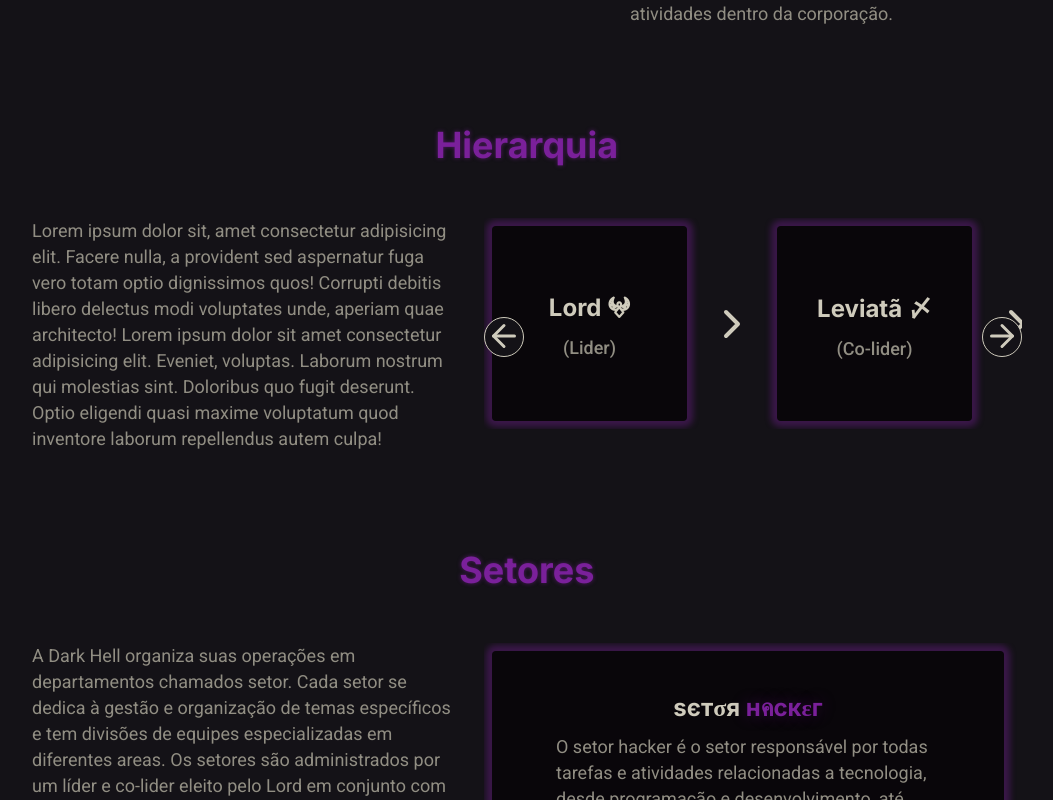
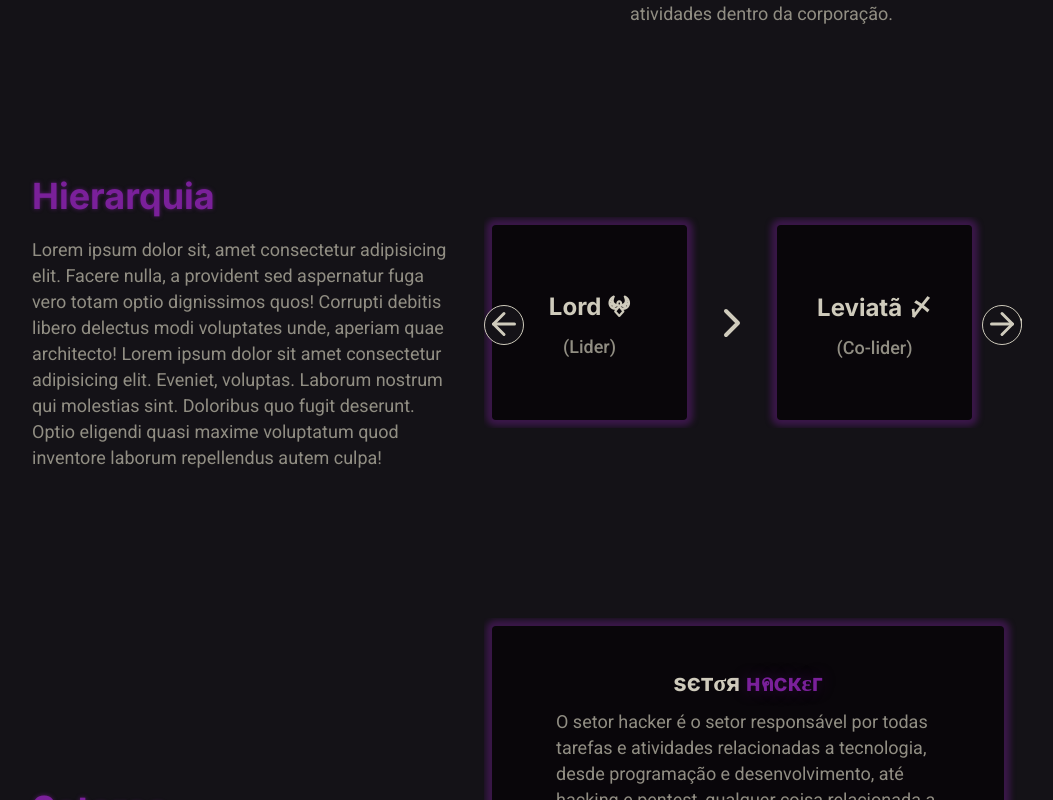
Before and after one commit to tsuyusk/darkhell-site, a Next.js app: page / in a window 1280 px wide. Shown: the part 1840-2640 px from the top of the page, without its empty margins (58-1111 px from the left). Built offline with nearby package versions, Linux system fonts and the light colour scheme.

Commit message:
Send rules to a separate file, redesign hierarchy

```diff
--- a/package.json
+++ b/package.json
@@ -9,6 +9,7 @@
   },
   "dependencies": {
     "js-cookie": "^3.0.1",
+    "nanoid": "^3.2.0",
     "next": "12.0.3",
     "polished": "^4.1.3",
     "react": "17.0.2",
--- /dev/null
+++ b/src/consts/hierarchy.ts
@@ -0,0 +1,32 @@
+export const HIERARCHIES = [
+  {
+    name: 'Lord 𖤍',
+    label: '(Lider)',
+    fullDesc: 'NOT AVAILABLE - 1',
+  },
+  {
+    name: 'Leviatã 〆',
+    label: '(Co-lider)',
+    fullDesc: 'NOT AVAILABLE - 2',
+  },
+  {
+    name: 'Potestade ⸸',
+    label: '(Assembléia)',
+    fullDesc: 'NOT AVAILABLE - 3',
+  },
+  {
+    name: 'Cérbero ૪',
+    label: '(Alto escalão)',
+    fullDesc: 'NOT AVAILABLE - 4',
+  },
+  {
+    name: 'Demônio ᛘ',
+    label: '(Membro Oficial)',
+    fullDesc: 'NOT AVAILABLE - 5',
+  },
+  {
+    name: 'Pecador ⌤',
+    label: '(Novato)',
+    fullDesc: 'NOT AVAILABLE - 6',
+  },
+];
--- /dev/null
+++ b/src/consts/texts.ts
@@ -0,0 +1,57 @@
+export const RULES = [
+  `
+  1b2 - A hierarquia deve ser devidamente respeitada e cada
+  membro deve reconhecer a sua posição e se tiver qualquer
+  descontentamento deve se retratar com a potestade
+  `,
+  `
+    1b3 - Comportamento indesejado não será tolerado, conduta é o
+    básico a ser exigido de todos os membros. A ordem dentro dos
+    meios de comunicação é uma necessidade prioritária.
+    \n
+    \n
+    Proibições: \n Conteúdo sensível ou nocivo, divulgação sem
+    autorização, superior, inatividade por mais que duas ,
+    semanas, áudios com intensão de, perturbar , Mensagens em
+    excesso (spam), Desrespeito no geral, Conteúdo vulgar
+  `,
+  `
+    1b4 - Todas as informações faladas dentro da corporação devem
+    ser mantidas em sigilo se necessário. Vazamento de informações
+    serão penalizados severamente,
+  `,
+  `
+  1b5 - Os direitos de imagem não devem ser violados, não é
+  permitido utilização sem permissão superior qualquer conteúdo,
+  imagem, nome, vídeo, música, nome de membros ou qualquer que
+  sejao material de pose interna
+`,
+  `
+  1b6 - Na ausência do Lord, quem toma as decisões e tem total
+  responsabilidade por tudo que acontecer é o leviatã, ele está
+  liberado a fazer o que for preciso.
+`,
+  `
+  1b7 - Na ausência do Lord e leviatã a assembleia da potestade
+  estará no comando e está responsável por tudo que ocorrer,
+  para que uma decisão seja tomada oficialmente pela potestade,
+  a maioria da potestade deve concorda com tal ação, as ações só
+  são oficiais se a maioria concorda com o ato, se somente a
+  minoria concorda com alguma determinada ação, ela será
+  desconsidera.
+`,
+  `
+  1b8 - Advertências vão de uma três e dependendo da gravidade
+  das ações o membro receberá uma advertência, ao internar três
+  ele será permanentemente banido. Cada advertência é perdoada
+  após aquela própria advertência completar 30 dias de idade.
+  Dependendo da gravidade da ação o membro pode ser desligado
+  imediatamente.
+`,
+  `
+  1b9 - Uso de imagem pessoale dados pessoais dentro dos nossos
+  meios de comunicação estão permanentemente proibidas e serão
+  severamente penalizados os membros que desobedecerem tal
+  regra.
+`,
+];
--- a/src/pages/index.tsx
+++ b/src/pages/index.tsx
@@ -1,5 +1,6 @@
-import React, { useMemo, useRef } from 'react';
+import React, { useMemo, useRef, useState } from 'react';
 import * as Icons from 'react-icons/fi';
+import { nanoid } from 'nanoid';
 
 import { Header } from '@/components/Header';
 import { Footer } from '@/components/Footer';
@@ -7,8 +8,13 @@ import { Content } from '@/components/Content';
 import { Slider } from '@/components/Slider';
 import { SEO } from '@/components/SEO';
 import * as S from '@/styles/pages/index';
+import { RULES } from '@/consts/texts';
+import { HIERARCHIES } from '@/consts/hierarchy';
 
 const Home: React.FC = () => {
+  const [selectedHierarchyIndex, setSelectedHierarchyIndex] = useState(-1);
+  // const [selectedSectorIndex, setSelectedSectorIndex] = useState(-1);
+
   const bannerRef = useRef<HTMLElement>(null);
   const aboutUsRef = useRef<HTMLElement>(null);
   const vwUnityInPx = useMemo(() => {
@@ -33,9 +39,7 @@ const Home: React.FC = () => {
         <Content>
           <div>
             <h1>Dark Hell</h1>
-            {/* <strong>
-              O inferno está vazio, <br /> os demônios já estão fora.
-            </strong> */}
+
             <p>
               O Diabo, que as enganava, foi lançado no lago de fogo que arde com
               enxofre, onde já haviam sido lançados a besta e o falso profeta.
@@ -107,16 +111,14 @@ const Home: React.FC = () => {
                 reunir diferentes tipos de pessoas e qualificações em apenas um
                 lugar.
                 <br />
-                <br />
-                • Ela esta começando a se estabelecer no mundo digital há cerca
-                um ano, e tem demonstrado um crescimento muito bom em seus
+                <br />• Ela esta começando a se estabelecer no mundo digital há
+                cerca um ano, e tem demonstrado um crescimento muito bom em seus
                 vários projetos, e isso é demonstrado fortemente através da
                 criação rápida e de qualidade de seu site, ou através da
                 explosão de visualizações no canal do Youtube, batendo 50 mil de
                 visualizações no canal em menos de um mês.
                 <br />
-                <br />
-                • Os meios de comunicação da Dark Hell são devidamente
+                <br />• Os meios de comunicação da Dark Hell são devidamente
                 tematizados com base no inferno da mitologia judaica, e temos
                 cores roxas e pretas como cores base, além do seu próprio
                 símbolo, que representa as asas angelicais que caem
@@ -130,50 +132,32 @@ const Home: React.FC = () => {
           </Content>
         </S.ImageTextSection>
 
-        {/* <S.ImageTextSection reverseRow>
-          <Content>
-            <img src="/assets/person_hand.png" alt="Dark Hell" />
-
-            <div>
-              <h1>
-                Como <span>você</span> pode <br />
-                ser <span>útil</span> para <span>nós</span> ?
-              </h1>
-
-              <p>
-                Lorem ipsum dolor sit amet, consectetur adipiscing elit, sed do
-                eiusmod tempor incididunt ut labore et dolore magna aliqua. Ut
-                enim ad minim veniam, quis nostrud exercitation ullamco laboris
-                nisi ut aliquip ex ea commodo consequat. Duis aute irure dolor
-                in reprehenderit in voluptate velit esse cillum dolore eu fugiat
-                nulla pariatur. Excepteur sint occaecat cupidatat non proident,
-                sunt in culpa qui officia deserunt mollit anim id est laborum
-              </p>
-            </div>
-          </Content>
-        </S.ImageTextSection> */}
-
         <S.ColumnDoubleTextContentSide shouldAlignTitleCenter>
           <Content>
             <div>
-              <header>
+              <main>
+                <div>
+                  <main>
                     <h1>
                       <span>Hierarquia</span>
                     </h1>
-              </header>
+                    <br />
 
-              <main>
-                <div>
                     <p>
-                    Lorem ipsum dolor sit, amet consectetur adipisicing elit.
+                      {selectedHierarchyIndex === -1 &&
+                        `Lorem ipsum dolor sit, amet consectetur adipisicing elit.
                         Facere nulla, a provident sed aspernatur fuga vero totam
                         optio dignissimos quos! Corrupti debitis libero delectus
                         modi voluptates unde, aperiam quae architecto! Lorem ipsum
                         dolor sit amet consectetur adipisicing elit. Eveniet,
-                    voluptas. Laborum nostrum qui molestias sint. Doloribus quo
-                    fugit deserunt. Optio eligendi quasi maxime voluptatum quod
-                    inventore laborum repellendus autem culpa!
+                        voluptas. Laborum nostrum qui molestias sint. Doloribus
+                        quo fugit deserunt. Optio eligendi quasi maxime voluptatum
+                        quod inventore laborum repellendus autem culpa!`}
+
+                      {selectedHierarchyIndex !== -1 &&
+                        HIERARCHIES[selectedHierarchyIndex].fullDesc}
                     </p>
+                  </main>
 
                   <Slider
                     maxWidth={window.innerWidth <= 490 ? '80vw' : '42vw'}
@@ -185,45 +169,21 @@ const Home: React.FC = () => {
                     }
                   >
                     <div>
-                      <S.Card>
-                        <strong>Lord 𖤍</strong>
-                        <span>(Lider)</span>
+                      {HIERARCHIES.map((hierarchy, index) => (
+                        <React.Fragment key={nanoid()}>
+                          <S.Card
+                            isSelected={selectedHierarchyIndex === index}
+                            onClick={() => setSelectedHierarchyIndex(index)}
+                          >
+                            <strong>{hierarchy.name}</strong>
+                            <span>{hierarchy.label}</span>
                           </S.Card>
 
+                          {index + 1 !== HIERARCHIES.length && (
                             <Icons.FiChevronRight size={48} />
-
-                      <S.Card>
-                        <strong>Leviatã 〆</strong>
-                        <span>(Co-lider)</span>
-                      </S.Card>
-
-                      <Icons.FiChevronRight size={48} />
-
-                      <S.Card>
-                        <strong>Potestade ⸸</strong>
-                        <span>(Assembléia)</span>
-                      </S.Card>
-
-                      <Icons.FiChevronRight size={48} />
-
-                      <S.Card>
-                        <strong>Cérbero ૪</strong>
-                        <span>(Alto escalão)</span>
-                      </S.Card>
-
-                      <Icons.FiChevronRight size={48} />
-
-                      <S.Card>
-                        <strong>Demônio ᛘ</strong>
-                        <span>(Membro Oficial)</span>
-                      </S.Card>
-
-                      <Icons.FiChevronRight size={48} />
-
-                      <S.Card>
-                        <strong>Pecador ⌤</strong>
-                        <span>(Novato)</span>
-                      </S.Card>
+                          )}
+                        </React.Fragment>
+                      ))}
                     </div>
                   </Slider>
                 </div>
@@ -235,23 +195,23 @@ const Home: React.FC = () => {
         <S.ColumnDoubleTextContentSide shouldAlignTitleCenter>
           <Content>
             <div>
-              <header>
+              <main>
+                <div>
+                  <main>
                     <h1>
                       <span>Setores</span>
                     </h1>
-              </header>
-
-              <main>
-                <div>
+                    <br />
                     <p>
                       A Dark Hell organiza suas operações em departamentos
-                    chamados setor. Cada setor se dedica à gestão e organização
-                    de temas específicos e tem divisões de equipes
+                      chamados setor. Cada setor se dedica à gestão e
+                      organização de temas específicos e tem divisões de equipes
                       especializadas em diferentes areas. Os setores são
                       administrados por um líder e co-lider eleito pelo Lord em
                       conjunto com a Potestade. A Dark Hell está operando com os
                       seguintes departamentos.
                     </p>
+                  </main>
 
                   <Slider
                     slidedScrollLeftPerClick={
@@ -341,61 +301,9 @@ const Home: React.FC = () => {
               </p>
 
               <ul>
-                <li>
-                  1b2 - A hierarquia deve ser devidamente respeitada e cada
-                  membro deve reconhecer a sua posição e se tiver qualquer
-                  descontentamento deve se retratar com a potestade
-                </li>
-                <li>
-                  1b3 - Comportamento indesejado não será tolerado, conduta é o
-                  básico a ser exigido de todos os membros. A ordem dentro dos
-                  meios de comunicação é uma necessidade prioritária.
-                  <br />
-                  <br />
-                  Proibições: <br /> Conteúdo sensível ou nocivo, divulgação sem
-                  autorização, superior, inatividade por mais que duas ,
-                  semanas, áudios com intensão de, perturbar , Mensagens em
-                  excesso (spam), Desrespeito no geral, Conteúdo vulgar
-                </li>
-                <li>
-                  1b4 - Todas as informações faladas dentro da corporação devem
-                  ser mantidas em sigilo se necessário. Vazamento de informações
-                  serão penalizados severamente,
-                </li>
-                <li>
-                  1b5 - Os direitos de imagem não devem ser violados, não é
-                  permitido utilização sem permissão superior qualquer conteúdo,
-                  imagem, nome, vídeo, música, nome de membros ou qualquer que
-                  sejao material de pose interna
-                </li>
-                <li>
-                  1b6 - Na ausência do Lord, quem toma as decisões e tem total
-                  responsabilidade por tudo que acontecer é o leviatã, ele está
-                  liberado a fazer o que for preciso.
-                </li>
-                <li>
-                  1b7 - Na ausência do Lord e leviatã a assembleia da potestade
-                  estará no comando e está responsável por tudo que ocorrer,
-                  para que uma decisão seja tomada oficialmente pela potestade,
-                  a maioria da potestade deve concorda com tal ação, as ações só
-                  são oficiais se a maioria concorda com o ato, se somente a
-                  minoria concorda com alguma determinada ação, ela será
-                  desconsidera.
-                </li>
-                <li>
-                  1b8 - Advertências vão de uma três e dependendo da gravidade
-                  das ações o membro receberá uma advertência, ao internar três
-                  ele será permanentemente banido. Cada advertência é perdoada
-                  após aquela própria advertência completar 30 dias de idade.
-                  Dependendo da gravidade da ação o membro pode ser desligado
-                  imediatamente.
-                </li>
-                <li>
-                  1b9 - Uso de imagem pessoale dados pessoais dentro dos nossos
-                  meios de comunicação estão permanentemente proibidas e serão
-                  severamente penalizados os membros que desobedecerem tal
-                  regra.
-                </li>
+                {RULES.map(rule => (
+                  <li key={nanoid()}>{rule}</li>
+                ))}
               </ul>
             </div>
           </Content>
--- a/src/styles/components/Slider/index.ts
+++ b/src/styles/components/Slider/index.ts
@@ -11,6 +11,7 @@ export const SliderButtons = styled.div`
   top: 50%;
   transform: translateY(-50%);
 
+  pointer-events: none;
   display: flex;
   justify-content: space-between;
 
@@ -24,6 +25,7 @@ export const SliderButtons = styled.div`
     border: 1px solid ${props => props.theme.text};
     color: ${props => props.theme.text};
     background: ${props => props.theme.background};
+    pointer-events: visiblePainted;
   }
 `;
 
--- a/src/styles/pages/index.ts
+++ b/src/styles/pages/index.ts
@@ -267,18 +267,6 @@ export const ColumnDoubleTextContentSide = styled.article<ColumnDoubleTextConten
       > header {
         display: flex;
         width: 100%;
-
-        ${props =>
-          props.shouldAlignTitleCenter &&
-          css`
-            justify-content: center;
-          `};
-
-        > h1 {
-          ${sectionTitle};
-          text-align: center;
-          margin: 0 auto;
-        }
       }
 
       > main {
@@ -287,12 +275,19 @@ export const ColumnDoubleTextContentSide = styled.article<ColumnDoubleTextConten
         > div {
           margin-top: 51px;
           display: flex;
+          align-items: center;
           justify-content: space-between;
 
-          > p {
-            width: 420px;
+          > main {
+            > h1 {
+              ${sectionTitle};
+            }
 
-            ${sectionText};
+            > p {
+              width: 420px;
+
+              ${sectionText};
+            }
           }
 
           > div {
@@ -343,12 +338,17 @@ export const ColumnDoubleTextContentSide = styled.article<ColumnDoubleTextConten
   }
 `;
 
-export const Card = styled.div`
+interface CardProps {
+  isSelected: boolean;
+}
+
+export const Card = styled.button<CardProps>`
   display: flex;
   flex-direction: column;
   align-items: center;
   justify-content: center;
   flex-shrink: 0;
+  border: 0;
 
   background: ${props => props.theme.dark_bg};
   width: 195px;
@@ -356,6 +356,7 @@ export const Card = styled.div`
   border-radius: 4px;
 
   box-shadow: 0px 0px 6px 6px rgba(122, 32, 154, 0.38);
+  transition: box-shadow 1s ease;
 
   > strong {
     font-size: 2.4rem;
@@ -372,6 +373,12 @@ export const Card = styled.div`
     color: ${props => props.theme.white_text_alt};
     margin-top: 14px;
   }
+
+  ${props =>
+    props.isSelected &&
+    css`
+      box-shadow: 0px 0px 6px 6px rgba(175, 87, 207, 0.8);
+    `};
 `;
 
 export const SectorCard = styled.div`
```
Also changed, not shown: 1 other file (tests, documents, lock files or other folders). Lines whose indentation alone changed are shown as unchanged.
